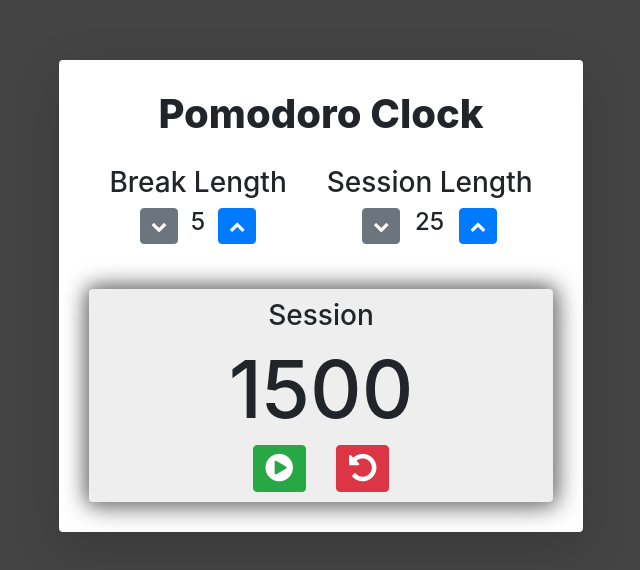
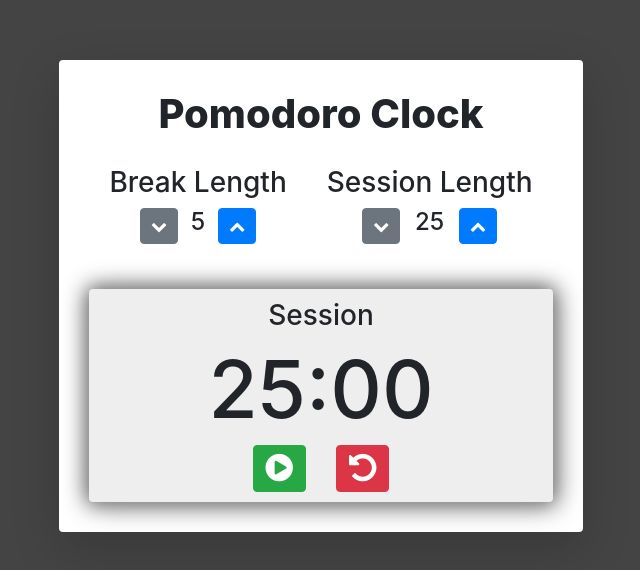
Before and after one commit to brandonpeebles/fcc-pomodoro-clock, a React app: page / in a window 1280 px wide. Shown: the part 104-674 px from the top of the page, without its empty margins (319-959 px from the left). Built offline with nearby package versions, Linux system fonts and the light colour scheme.

Commit message:
code before refactoring

```diff
--- a/public/index.html
+++ b/public/index.html
@@ -41,6 +41,8 @@
     <title>React App</title>
   </head>
   <body>
+    <!-- import freeCodeCamp test bundle -->
+    <script src="https://cdn.freecodecamp.org/testable-projects-fcc/v1/bundle.js"></script>
     <noscript>You need to enable JavaScript to run this app.</noscript>
     <div id="root"></div>
   </body>
--- a/src/components/App/App.js
+++ b/src/components/App/App.js
@@ -36,7 +36,9 @@ class App extends React.Component {
   handleResetClick() {
     this.setState({
       label: 'Session',
-      timerState: 'paused'
+      timerState: 'paused',
+      sessionLength: 25,
+      breakLength: 5
     });
     this.clockElement.current.resetTimer();
   }
--- a/src/components/Clock/Clock.css
+++ b/src/components/Clock/Clock.css
@@ -12,6 +12,7 @@
 
 #time-left {
     font-size: 80px;
+    text-align: center;
 }
 
 #clock-controls {
--- a/src/components/Clock/Clock.js
+++ b/src/components/Clock/Clock.js
@@ -28,6 +28,7 @@ class Clock extends React.Component {
     }
 
     tick() {
+        console.log("timeRemaining before update: " + this.state.timeRemaining);
         if (this.props.timerState === 'running' && this.state.timeRemaining > 1) {
             this.setState({
                 timeRemaining: this.state.timeRemaining - 1 // decrement by 1 second
@@ -36,11 +37,13 @@ class Clock extends React.Component {
             this.setState({
                 timeRemaining: this.state.timeRemaining - 1 // decrement by 1 second
             });
-            this.playBeep();
         }
         else if (this.props.timerState === 'running' && this.state.timeRemaining === 0) {
+            this.playBeep();
+            setTimeout(1000);
             this.props.handleTimerEnd();
         }
+        console.log("timeRemaining after update: " + this.state.timeRemaining);
     }
 
     playBeep() {
@@ -49,16 +52,23 @@ class Clock extends React.Component {
     }
 
     render() {
+        // render correct play/pause icon
         var start_stop_icon;
         if (this.props.timerState === 'paused') {
             start_stop_icon = <i className="fa fa-play-circle fa-2x"></i>
         } else {
             start_stop_icon = <i className="fa fa-pause-circle fa-2x"></i>
         }
-        return(
+        // format minutes and seconds and add padding (e.g. 1 becomes 01)
+        function pad(d) {
+            return (d < 10) ? '0' + d.toString() : d.toString();
+        }
+        var minutes = pad(Math.floor(this.state.timeRemaining / 60));
+        var seconds = pad(Math.floor(this.state.timeRemaining % 60));
+        return (
             <div id="clock-container" className="rounded">
                 <h3 id="timer-label">{this.props.label}</h3>
-                <h2 id="time-left">{this.state.timeRemaining}</h2>
+                <h2 id="time-left">{minutes}:{seconds}</h2>
                 <div id="clock-controls">
                     <button id="start_stop" className="btn btn-success clockBtn" onClick={this.props.handleStartStopClick}>
                         {start_stop_icon}
```
